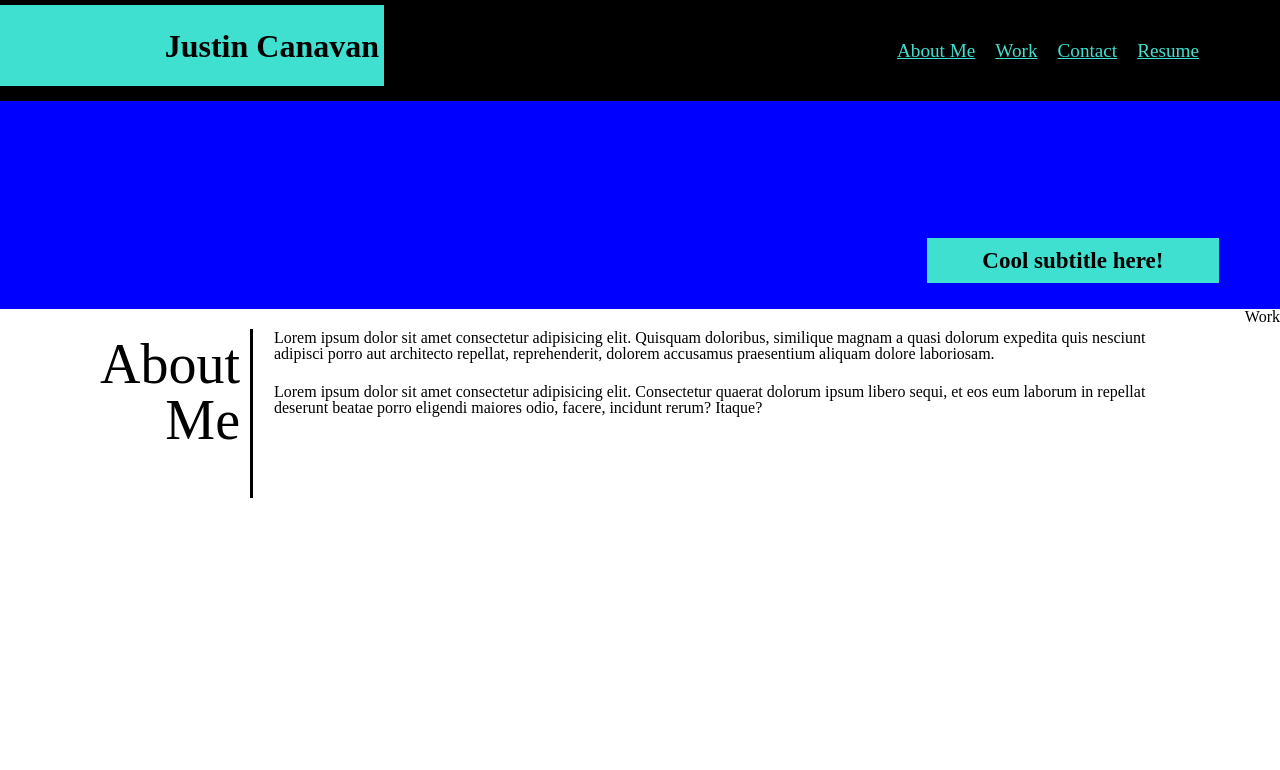
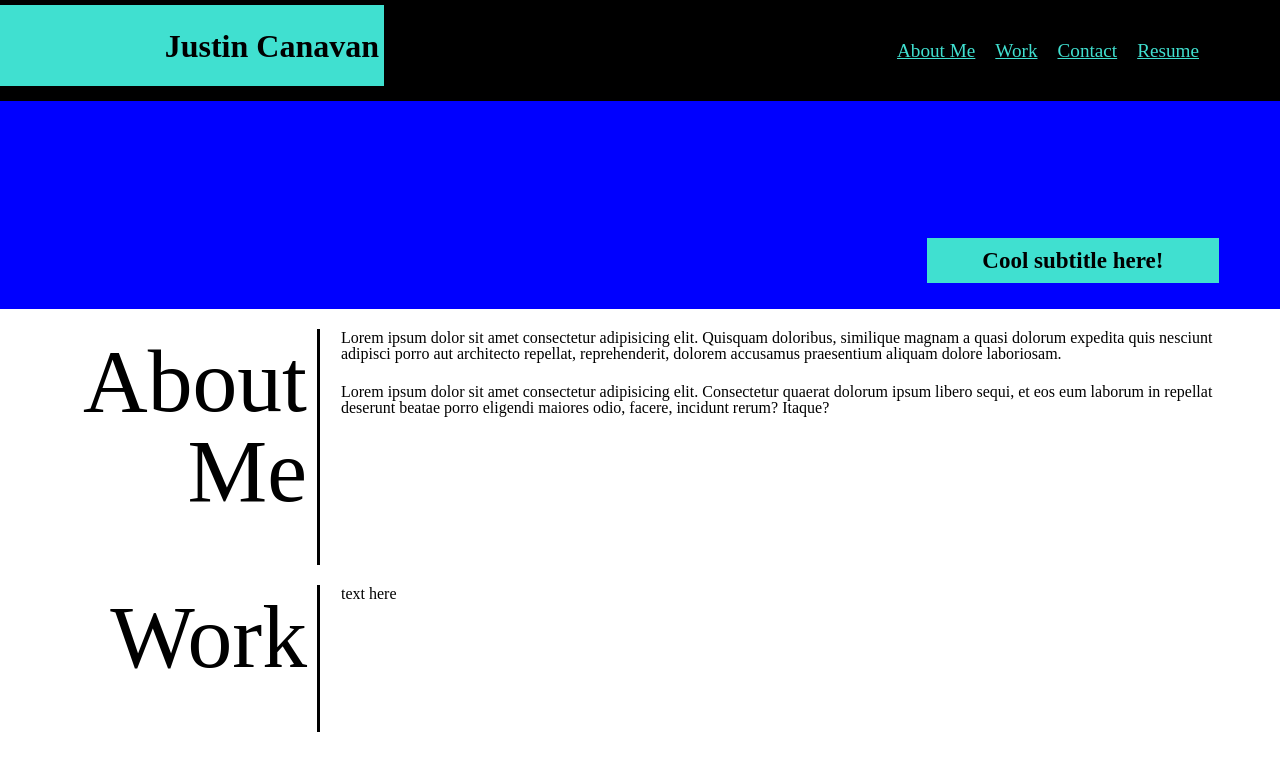
Before and after one commit to justincanavanmusic/Justin-Canavan-Portfolio, a plain HTML site: page index.html in a window 1280 px wide. Drawn offline with Linux system fonts and the light colour scheme.

Commit message:
1/23 fixed work h2

```diff
--- a/assets/style.css
+++ b/assets/style.css
@@ -88,14 +88,13 @@ aside {
     margin-bottom: 15px;
 }
 
-main {
-    display: flex;
+/* main {
 
 
-}
+} */
                 /* about me */
-.about-me {
-    font-size: 7vh;
+.about-me, .work {
+    font-size: 7vw;
     width: 25%;
     padding: 7px 10px 50px 100px;
     border-right: 3px solid black;
@@ -108,8 +107,8 @@ main {
 
 h2 {
     display: flex;
-    flex-direction: column;
-
+    /* flex-direction: column; */
+    /*  */
 }
 
 main p {
@@ -132,7 +131,7 @@ main p {
 
 section {
     display: flex;
-    /* flex-direction: column; */
+    flex-direction: row;
 }
 
 
--- a/index.html
+++ b/index.html
@@ -25,17 +25,19 @@
         </aside>
     </div>
     <main>
+        <section>
             <h2 class="about-me">About <br> Me</h2>
-
         <div>
             <p>Lorem ipsum dolor sit amet consectetur adipisicing elit. Quisquam doloribus, similique magnam a quasi dolorum expedita quis nesciunt adipisci porro aut architecto repellat, reprehenderit, dolorem accusamus praesentium aliquam dolore laboriosam.
 
-        <p>Lorem ipsum dolor sit amet consectetur adipisicing elit. Consectetur quaerat dolorum ipsum libero sequi, et eos eum laborum in repellat deserunt beatae porro eligendi maiores odio, facere, incidunt rerum? Itaque?</p>
+            <p>Lorem ipsum dolor sit amet consectetur adipisicing elit. Consectetur quaerat dolorum ipsum libero sequi, et eos eum laborum in repellat deserunt beatae porro eligendi maiores odio, facere, incidunt rerum? Itaque?</p>
         </div>
+        </section>
 
     <section>
-      <div class="work">
-        <h2>Work</h2>
+        <h2 class="work">Work</h2>
+      <div>
+        <p>text here</p>
       </div>
     </section>
 
```
